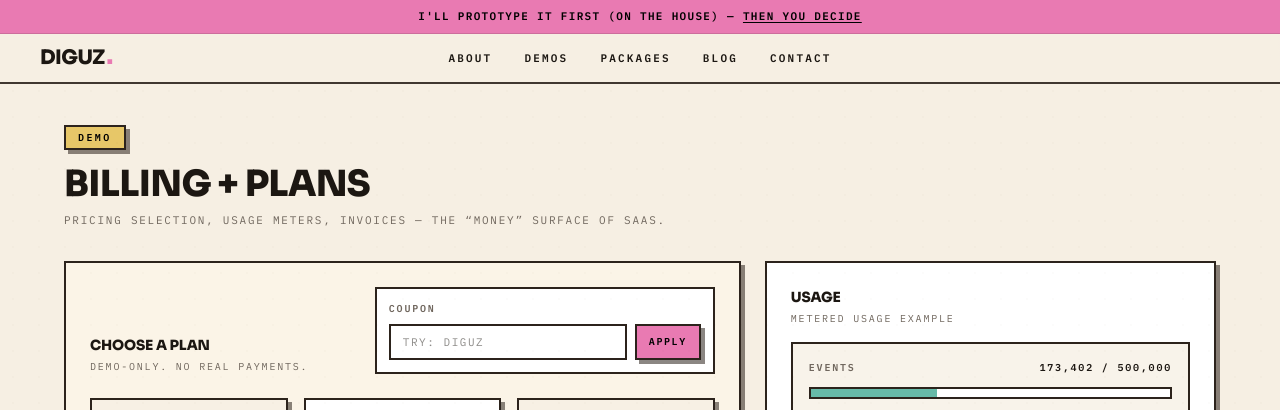
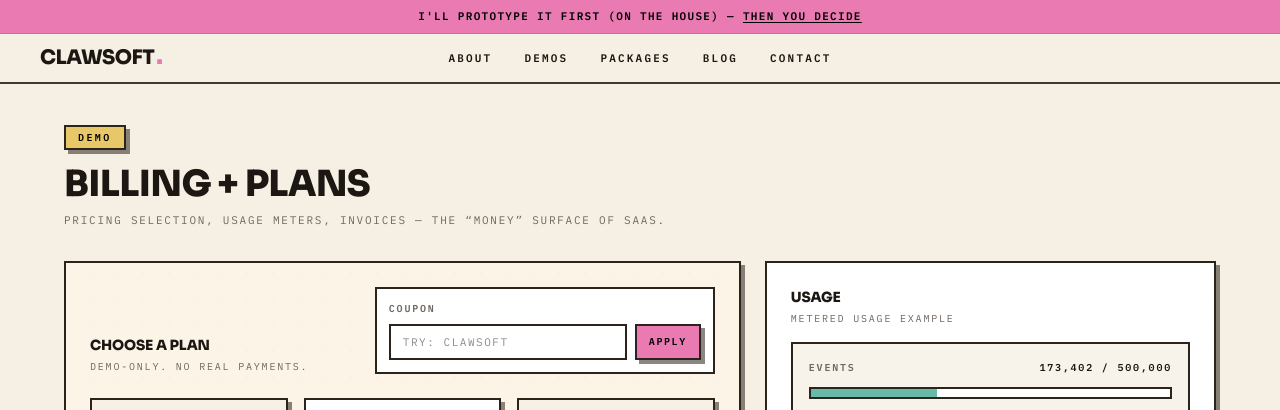
Before and after one commit to Hackrgg/clawsoft, a Next.js app: page /demos/billing-plans in a window 1280 px wide. Shown: the top 410 px of the page. Built offline with nearby package versions, Linux system fonts and the light colour scheme.

Commit message:
Rebrand site to Clawsoft

```diff
--- a/src/app/demos/billing-plans/page.tsx
+++ b/src/app/demos/billing-plans/page.tsx
@@ -92,7 +92,7 @@ export default function BillingPlansDemo() {
   const [couponApplied, setCouponApplied] = useState<string | null>(null);
 
   const currentPlan = useMemo(() => plans.find((p) => p.id === planId)!, [planId]);
-  const couponIsValid = coupon.trim().toLowerCase() === "diguz";
+  const couponIsValid = coupon.trim().toLowerCase() === "clawsoft";
 
   return (
     <>
@@ -126,12 +126,12 @@ export default function BillingPlansDemo() {
                     <input
                       value={coupon}
                       onChange={(e) => setCoupon(e.target.value)}
-                      placeholder="Try: DIGUZ"
+                      placeholder="Try: CLAWSOFT"
                       className="w-full border-2 border-[#2c231c] px-3 py-2 font-mono text-[11px] uppercase tracking-[0.14em] outline-none"
                     />
                     <button
                       type="button"
-                      onClick={() => setCouponApplied(couponIsValid ? "DIGUZ" : null)}
+                      onClick={() => setCouponApplied(couponIsValid ? "CLAWSOFT" : null)}
                       className="brutal-border brutal-shadow bg-[var(--color-accent)] px-3 py-2 font-mono text-[10px] font-bold uppercase tracking-[0.16em] text-black transition hover:translate-x-[2px] hover:translate-y-[2px] hover:shadow-none whitespace-nowrap"
                     >
                       Apply
--- a/src/app/layout.tsx
+++ b/src/app/layout.tsx
@@ -17,24 +17,24 @@ const ibmPlexMono = IBM_Plex_Mono({
 });
 
 export const metadata: Metadata = {
-  metadataBase: new URL("https://diguz.com"),
+  metadataBase: new URL("https://clawsoft.io"),
   title: {
-    default: "Diguz — We Build. We Ship.",
-    template: "%s | Diguz",
+    default: "Clawsoft — We Build. We Ship.",
+    template: "%s | Clawsoft",
   },
   description:
     "A web studio that builds and ships — websites, web apps, mobile apps, and browser extensions. Recent work: hackr.gg, nimra.app, thebedstore.shop.",
   openGraph: {
-    title: "Diguz — We Build. We Ship.",
+    title: "Clawsoft — We Build. We Ship.",
     description:
       "A web studio that builds and ships. Websites, web apps, mobile apps, browser extensions. Next.js, TypeScript, Supabase, Flutter.",
-    url: "https://diguz.com",
-    siteName: "diguz",
+    url: "https://clawsoft.io",
+    siteName: "clawsoft",
     type: "website",
   },
   twitter: {
     card: "summary_large_image",
-    title: "Diguz — We Build. We Ship.",
+    title: "Clawsoft — We Build. We Ship.",
     description:
       "A web studio that builds and ships. Websites, web apps, mobile apps, browser extensions.",
   },
--- a/src/app/page.tsx
+++ b/src/app/page.tsx
@@ -278,7 +278,7 @@ export default function Home() {
                 A studio that builds,<br />not just designs.
               </h2>
               <p className="text-base leading-8 text-[var(--color-muted)]">
-                DIGUZ is a web studio. The work covers the full build — from brief to a live, working product. Websites, SaaS products, custom solutions, MVPs, and mobile apps. No fixed industry, no minimum budget tier — the scope depends on what the project actually needs.
+                CLAWSOFT is a web studio. The work covers the full build — from brief to a live, working product. Websites, SaaS products, custom solutions, MVPs, and mobile apps. No fixed industry, no minimum budget tier — the scope depends on what the project actually needs.
               </p>
               <p className="text-base leading-8 text-[var(--color-muted)]">
                 Projects are handled using modern tools and a direct process: scope it, build it, ship it. No handoff chains, no account managers. Direct communication from start to delivery.
--- a/src/components/page-transition.tsx
+++ b/src/components/page-transition.tsx
@@ -38,7 +38,7 @@ export function PageTransition() {
             className="mb-8 select-none"
           >
             <span className="text-2xl font-extrabold tracking-tight" style={{ color: "var(--color-text)" }}>
-              DIGUZ
+              CLAWSOFT
             </span>
             <span className="text-3xl font-extrabold leading-none" style={{ color: "var(--color-accent)" }}>.</span>
           </motion.div>
--- a/src/components/site-footer.tsx
+++ b/src/components/site-footer.tsx
@@ -10,7 +10,7 @@ export function SiteFooter() {
         <div className="mb-14 border-b border-white/10 pb-14 grid gap-10 lg:grid-cols-[1.2fr_0.8fr] lg:items-end">
           <div className="space-y-5">
             <Link href="/" className="inline-block">
-              <span className="text-4xl font-black tracking-tight text-white">DIGUZ</span>
+              <span className="text-4xl font-black tracking-tight text-white">CLAWSOFT</span>
               <span className="text-4xl font-black text-[var(--color-accent)]">.</span>
             </Link>
             <p className="max-w-md text-base leading-8 text-white/50">
@@ -52,7 +52,7 @@ export function SiteFooter() {
           </nav>
 
           <p className="font-mono text-[11px] uppercase tracking-[0.18em] text-white/25">
-            © {new Date().getFullYear()} Diguz
+            © {new Date().getFullYear()} Clawsoft
           </p>
         </div>
 
--- a/src/components/site-header.tsx
+++ b/src/components/site-header.tsx
@@ -53,7 +53,7 @@ export function SiteHeader() {
           href="/"
           className="absolute left-5 sm:left-8 lg:left-10 text-xl font-extrabold tracking-tight text-[var(--color-text)]"
         >
-          DIGUZ
+          CLAWSOFT
           <span className="ml-0.5 text-2xl leading-none text-[var(--color-accent)]">.</span>
         </Link>
 
--- a/src/components/whatsapp-widget.tsx
+++ b/src/components/whatsapp-widget.tsx
@@ -20,7 +20,7 @@ export function WhatsAppWidget() {
           >
             <div className="mb-1 flex items-center justify-between">
               <span className="font-mono text-[11px] uppercase tracking-[0.2em] text-[var(--color-muted)]">
-                diguz
+                clawsoft
               </span>
               <button
                 onClick={() => setOpen(false)}
```
